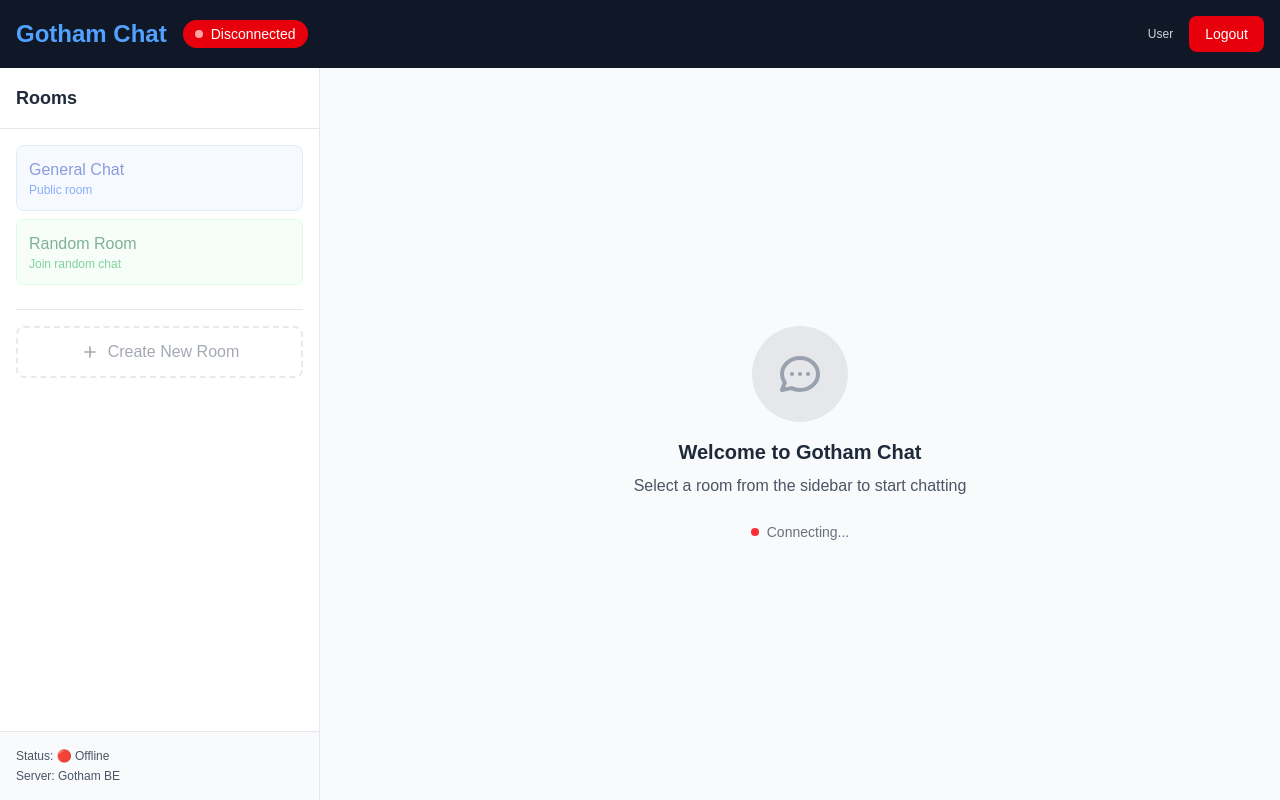
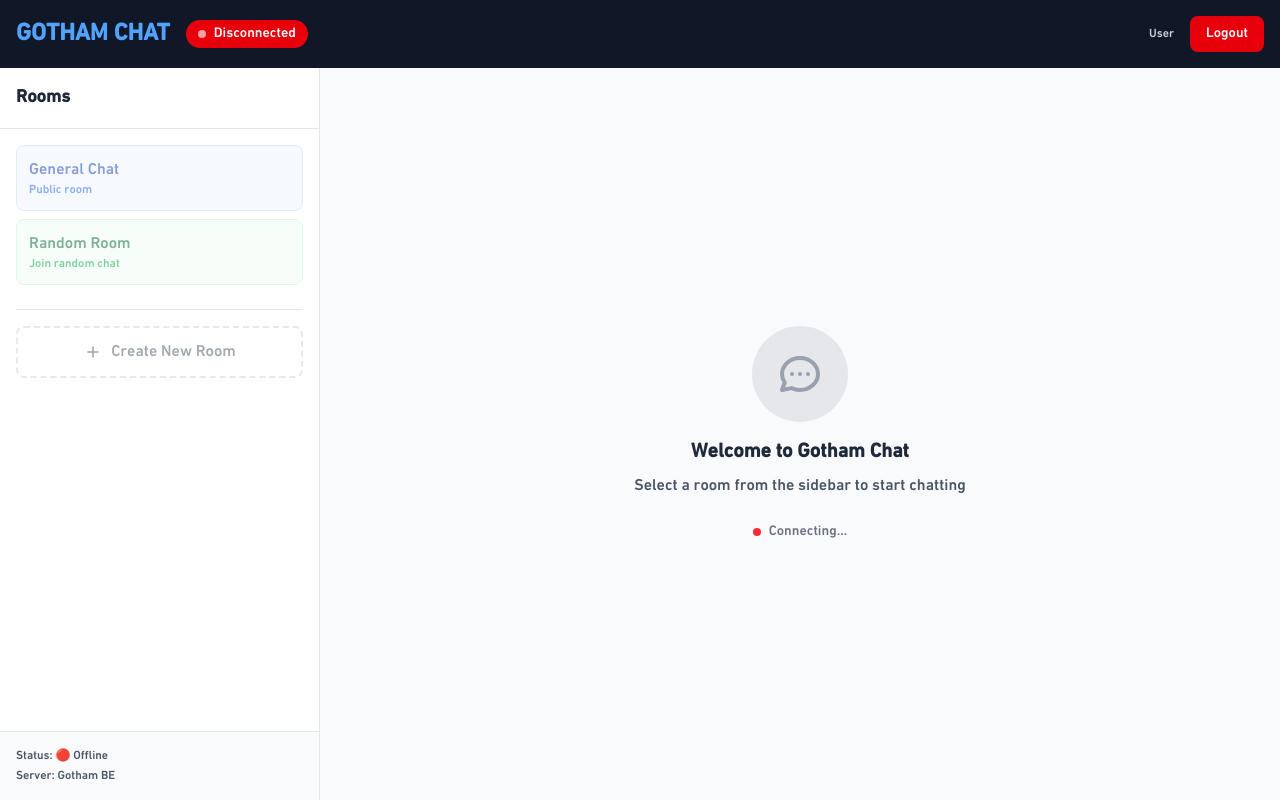
Before and after one commit to Adeebrq/gothamFE, a Next.js app: page /chat in a window 1280 px wide. Built offline with nearby package versions, Linux system fonts and the light colour scheme; no server answers.

Commit message:
feat(font): Add font plus clean up

```diff
--- a/app/components/ChatDashboard.tsx
+++ b/app/components/ChatDashboard.tsx
@@ -16,7 +16,7 @@ const ChatDashboard = () => {
       <header className="bg-gray-900 text-white p-4 shadow-lg">
         <div className="flex justify-between items-center">
           <div className="flex items-center gap-4">
-            <h1 className="text-2xl font-bold text-blue-400">Gotham Chat</h1>
+            <h1 className="text-2xl font-bold text-blue-400 custom-font">Gotham Chat</h1>
             <div className={`flex items-center gap-2 px-3 py-1 rounded-full text-sm ${
               connected ? 'bg-green-600' : 'bg-red-600'
             }`}>
--- a/app/components/ChatSidebar.tsx
+++ b/app/components/ChatSidebar.tsx
@@ -1,6 +1,6 @@
 // components/ChatSidebar.tsx
 "use client"
-import React, { useState } from 'react'
+import React, { useEffect, useState } from 'react'
 import { useChat } from '../hooks/useChat'
 
 const ChatSidebar = () => {
@@ -21,6 +21,14 @@ const ChatSidebar = () => {
     const publicRoomId = '60435625-7026-4210-8c44-7368ed064c51';
     joinRoom(publicRoomId, 'General Chat')
   }
+
+  useEffect(()=>{
+    if(connected){
+        setTimeout(()=>{
+    joinRoom('60435625-7026-4210-8c44-7368ed064c51', 'General Chat')
+        }, 1000)
+    }
+  },[connected])
 
   return (
     <div className="w-80 bg-white border-r border-gray-200 flex flex-col">
--- a/app/components/MessageInput.tsx
+++ b/app/components/MessageInput.tsx
@@ -27,7 +27,7 @@ const MessageInput = () => {
             onChange={(e) => setMessage(e.target.value)}
             placeholder={isDisabled ? "Join a room to start chatting..." : "Type your message..."}
             disabled={isDisabled}
-            className="w-full p-3 pr-12 border border-gray-300 rounded-lg focus:ring-2 focus:ring-blue-500 focus:border-transparent disabled:bg-gray-100 disabled:cursor-not-allowed"
+            className="w-full p-3 pr-12 border border-gray-300 rounded-lg focus:ring-2 focus:ring-blue-500 focus:border-transparent disabled:bg-gray-100 disabled:cursor-not-allowed custom-font"
             maxLength={500}
           />
           {message.length > 0 && (
--- a/app/components/MessageList.tsx
+++ b/app/components/MessageList.tsx
@@ -1,4 +1,3 @@
-// components/MessageList.tsx
 "use client"
 import React, { useEffect, useRef } from 'react'
 import { useChat } from '../hooks/useChat'
@@ -19,7 +18,7 @@ const MessageList = () => {
 
   if (loadingHistory) {
     return (
-      <div className="flex-1 flex items-center justify-center">
+      <div className="flex-1 flex items-center justify-center reg-text">
         <div className="flex items-center gap-2 text-gray-500">
           <div className="animate-spin rounded-full h-5 w-5 border-b-2 border-blue-600"></div>
           Loading chat history...
@@ -29,7 +28,7 @@ const MessageList = () => {
   }
 
   return (
-    <div className="flex-1 overflow-y-auto p-4 space-y-4">
+    <div className="flex-1 overflow-y-auto p-4 space-y-4 reg-text">
       {messages.length === 0 ? (
         <div className="flex items-center justify-center h-full">
           <div className="text-center text-gray-500">
@@ -48,7 +47,7 @@ const MessageList = () => {
             const isOwnMessage = message.sender_id === user?.userId
             const messageTime = new Date(message.sent_at).toLocaleTimeString([], {
               hour: '2-digit',
-              minute: '2-digit'
+              minute: '2-digit',
             })
 
             return (
@@ -73,7 +72,7 @@ const MessageList = () => {
               </div>
             )
           })}
-          <div ref={messagesEndRef}/>
+          <div ref={messagesEndRef} />
         </>
       )}
     </div>
--- a/app/contexts/AuthContext.tsx
+++ b/app/contexts/AuthContext.tsx
@@ -34,12 +34,17 @@ export const AuthProvider: React.FC<{ children: ReactNode }> = ({ children }) =>
     if (savedToken) {
       try {
         const decoded = JSON.parse(atob(savedToken.split('.')[1]))
+        const nowSeconds = Math.floor(Date.now() / 1000)
+        if (decoded.exp && decoded.exp <= nowSeconds) {
+          localStorage.removeItem('token')
+        } else {
           setToken(savedToken)
           setUser({
             userId: decoded.userId,
             username: decoded.username,
             master_admin: decoded.master_admin
           })
+        }
       } catch (error) {
         localStorage.removeItem('token')
       }
@@ -62,6 +67,11 @@ export const AuthProvider: React.FC<{ children: ReactNode }> = ({ children }) =>
 
       if (response.ok && data.res === true && data.jwtToken) {
         const decoded = JSON.parse(atob(data.jwtToken.split('.')[1]))
+        const nowSeconds = Math.floor(Date.now() / 1000)
+        if (decoded.exp && decoded.exp <= nowSeconds) {
+          setLoading(false)
+          return { success: false, error: 'Received expired token' }
+        }
 
         setToken(data.jwtToken)
         setUser({
--- a/app/contexts/ChatContext.tsx
+++ b/app/contexts/ChatContext.tsx
@@ -48,6 +48,7 @@ export const ChatProvider: React.FC<{ children: ReactNode }> = ({ children }) =>
   const { token, user } = useAuth()
   const wsRef = useRef<WebSocket | null>(null)
   const wsUrl = process.env.NEXT_PUBLIC_WS_URL
+
 
   useEffect(() => {
     if (currentRoom) {
@@ -120,7 +121,7 @@ export const ChatProvider: React.FC<{ children: ReactNode }> = ({ children }) =>
 
   // Join room function - matches your backend WebSocket logic
   const joinRoom = (roomId: string, roomName: string) => {
-    if (!ws || ws.readyState !== WebSocket.OPEN) {
+    if (!wsRef.current || wsRef.current.readyState !== WebSocket.OPEN) {
       console.error('WebSocket not connected. Cannot join room.')
       return
     }
@@ -131,7 +132,7 @@ export const ChatProvider: React.FC<{ children: ReactNode }> = ({ children }) =>
     setMessages([])
     setCurrentRoomName(roomName)
 
-    ws.send(JSON.stringify({
+    wsRef.current.send(JSON.stringify({
       type: 'join',
       payload: { roomId, roomName }
     }))
--- a/app/globals.css
+++ b/app/globals.css
@@ -1,4 +1,33 @@
 @import "tailwindcss";
+
+@font-face {
+  font-family: 'CustomFont';
+  src: url("/custom.otf") format("opentype");
+  font-weight: 400;
+  font-style:normal;
+  font-display:swap
+}
+
+@font-face{
+  font-family: "custom2";
+  src: url("/custom2.otf") format("opentype");
+  font-weight: 400;
+  font-style: normal;
+  font-display: swap;
+
+}
+
+.reg-text{
+  font-family: "custom2";
+text-transform: uppercase;
+}
+
+.custom-font{
+  font-family: "CustomFont" ;
+  text-transform: uppercase;
+}
+
+
 
 :root {
   --background: #1a1a1a;
@@ -22,5 +51,5 @@
 body {
   background: var(--background);
   color: var(--foreground);
-  font-family: Arial, Helvetica, sans-serif;
+  font-family: 'CustomFont', Arial, Helvetica, sans-serif;
 }
```
Also changed, not shown: public/custom.otf (added), public/custom2.otf (added). Lines whose indentation alone changed are shown as unchanged.
